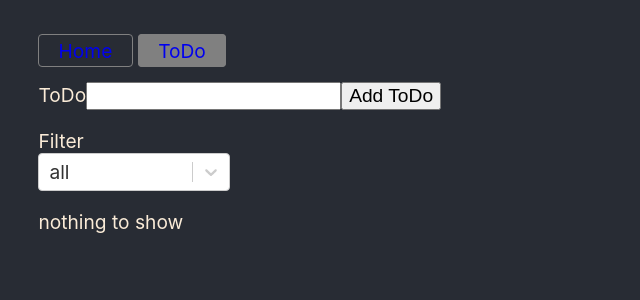
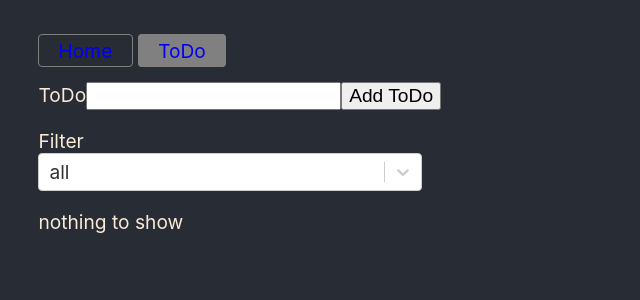
Before and after one commit to overbye87/react-18-todolist, a React (Create React App) app: page /todo in a window 1280 px wide. Shown: the top 300 px of the page, without its empty margins (0-640 px from the left). Built offline with nearby package versions, Linux system fonts and the light colour scheme; the HTML template or start-up script is replaced by a standard one.

Commit message:
some styles for edit

```diff
--- a/src/GlobalStyle.js
+++ b/src/GlobalStyle.js
@@ -25,12 +25,29 @@ const GlobalStyle = createGlobalStyle`
       font-size: 0.7em;
       color: darkred;
     }
-    .checkbox {
-      transform:scale(2);
+    .list-item {
+      display: flex;
+      gap: 1em;
+      .edit {
+        width: 20em;
+
+        &-input{
+          border: inherit;
+          padding: inherit;
+          background-color: black;
+          color: inherit;
+          font-family: inherit;
+          width: 20em;
+
+        }
+      }
+      .checkbox {
+        transform:scale(2);
+      }
     }
     .select{
       color: #282c34;
-      width: 10em;
+      width: 20em;
     }
     .nav{
       margin-bottom: 1em;
```
